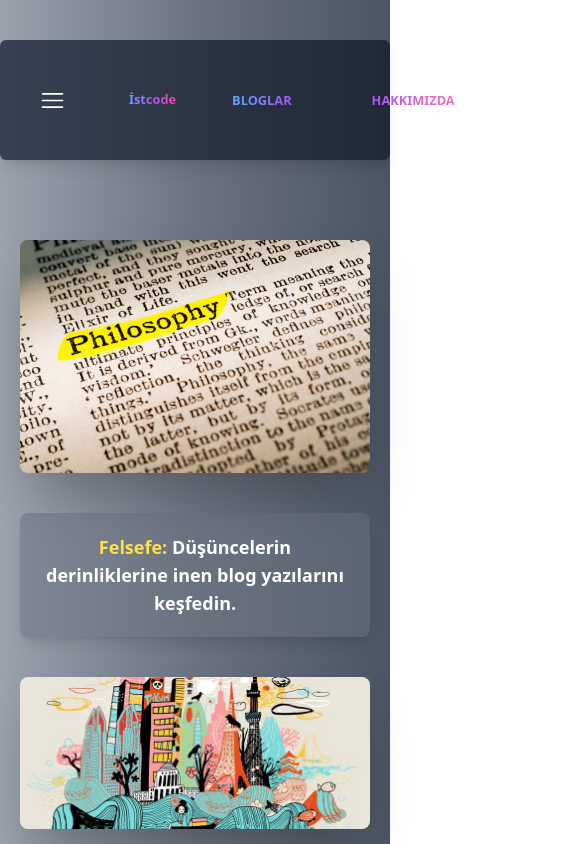
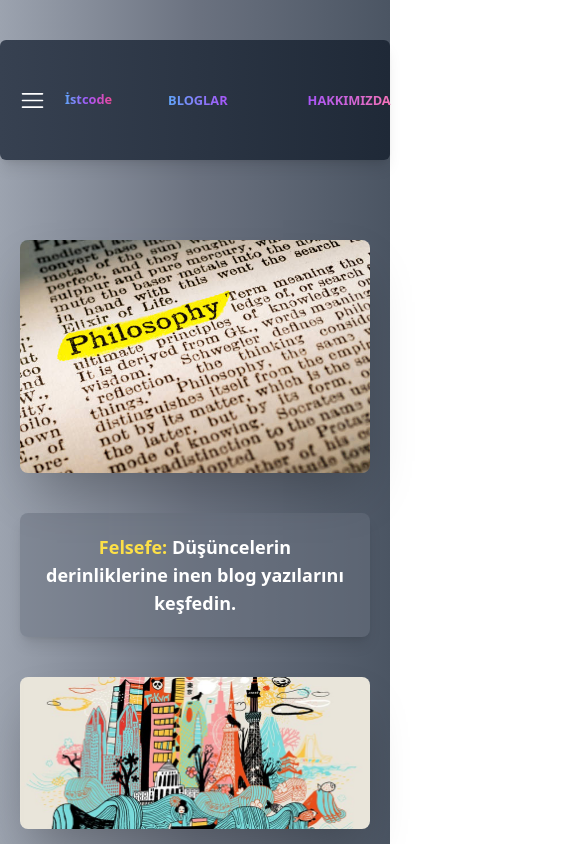
Before and after one commit to baratess/istcode, a Next.js app: page / in a window 390 px wide. Shown: the top 844 px of the page, 583 px wide, since content can reach past the window. Built offline with nearby package versions, Linux system fonts and the light colour scheme.

Commit message:
Responsive

```diff
--- a/app/components/navbar/Menü.tsx
+++ b/app/components/navbar/Menü.tsx
@@ -32,7 +32,7 @@ const Menü = () => {
   }, []);
 
   return (
-    <div className="relative flex px-10 cursor-pointer ">
+    <div className="relative flex px-5 gap-1 cursor-pointer ">
       <div ref={buttonRef}>
         <RxHamburgerMenu
           size={25}
--- a/app/components/navbar/Navbar1.tsx
+++ b/app/components/navbar/Navbar1.tsx
@@ -12,7 +12,7 @@ const Navbar: React.FC = () => {
     <div className="bg-gradient-to-r from-gray-400 via-gray-500 to-gray-600 pt-10 animate-fadeIn">
       <div className="relative">
         <header className="flex items-center justify-between py-3 bg-gradient-to-r from-gray-700 to-gray-800 text-white shadow-lg h-[120px] rounded-md max-w-screen-xl w-full mx-auto">
-          <div className="flex items-center gap-6 w-full sm:w-auto">
+          <div className="flex items-center w-full sm:w-auto">
             <Menü />
             <div className=" font-extrabold flex-grow sm:flex-grow-0 text-center sm:text-left">
               <Link href="/">
@@ -28,7 +28,7 @@ const Navbar: React.FC = () => {
             <AboutUs />
           </div>
 
-          <div className="flex items-center gap-3 ml-auto sm:ml-0 pr-5">
+          <div className="flex items-center ml-auto sm:ml-0 pr-5">
             <Search />
             <User />
           </div>
```
